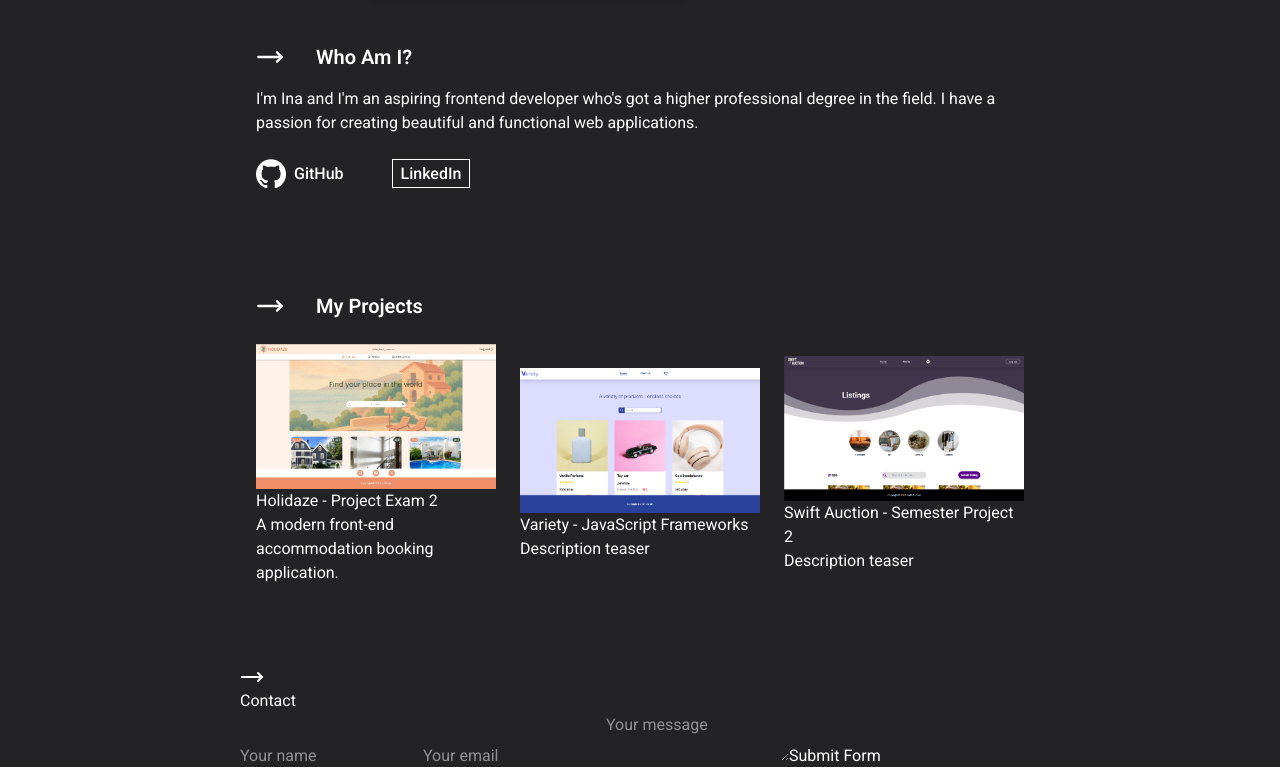
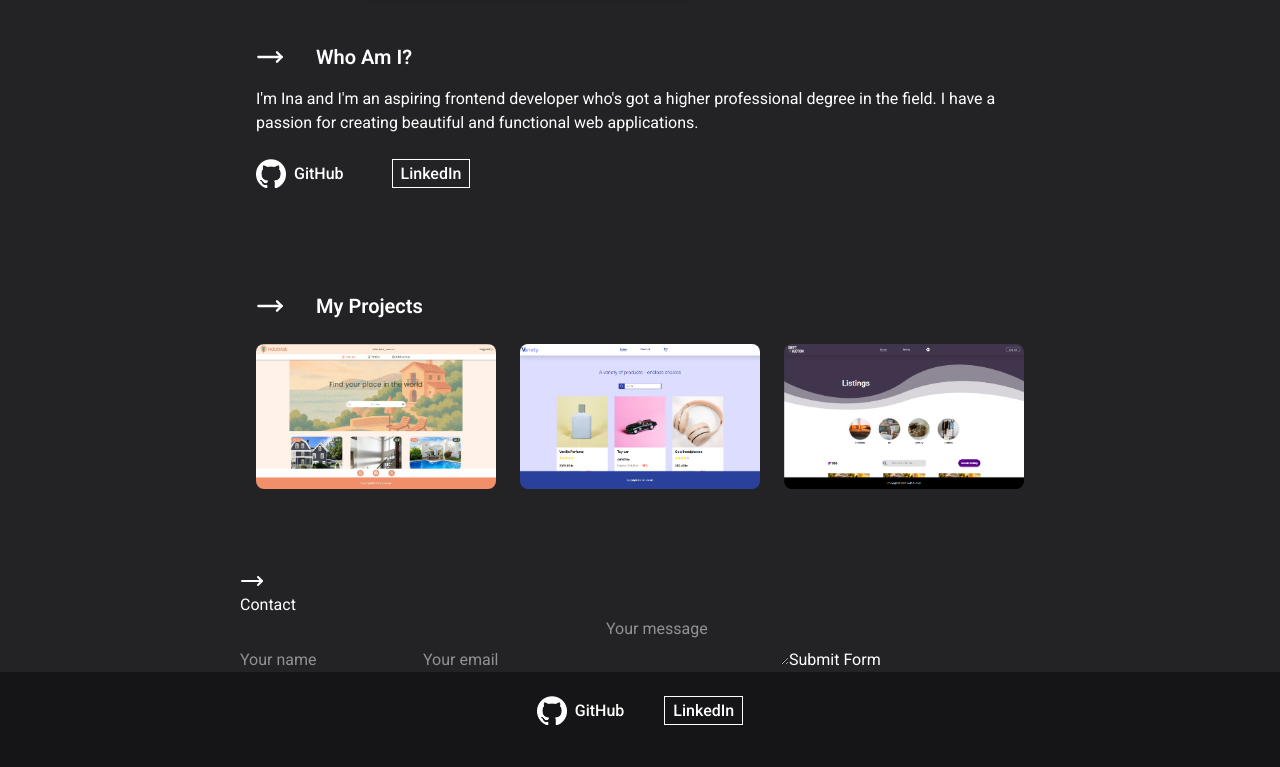
Before and after one commit to Inaelise/portfolio-2, a React (Vite) app: page / in a window 1280 px wide. Shown: the part 517-1284 px from the top of the page. Built offline with nearby package versions, Linux system fonts and the light colour scheme.

Commit message:
Adds div and styling classes

```diff
--- a/src/components/ProjectCard.jsx
+++ b/src/components/ProjectCard.jsx
@@ -2,10 +2,19 @@ import { Link } from "react-router";
 
 export default function ProjectCard({ id, name, teaser, image }) {
   return (
-    <Link to={`/project/${id}`}>
-      <img src={image.src} alt={image.alt} />
-      <h3>{name}</h3>
-      <p>{teaser}</p>
+    <Link
+      to={`/project/${id}`}
+      className="relative group block w-full overflow-hidden transition-transform duration-300 ease-in-out hover:scale-105 rounded-lg"
+    >
+      <img
+        src={image.src}
+        alt={image.alt}
+        className="w-full h-full object-cover"
+      />
+      <div className="sm:absolute sm:inset-0 sm:bg-black sm:opacity-0 group-hover:opacity-90 transition-opacity duration-300 ease-in-out flex flex-col gap-2 py-2 text-white sm:p-4">
+        <h3 className="font-semibold">{name}</h3>
+        <p className="text-sm">{teaser}</p>
+      </div>
     </Link>
   );
 }
```
